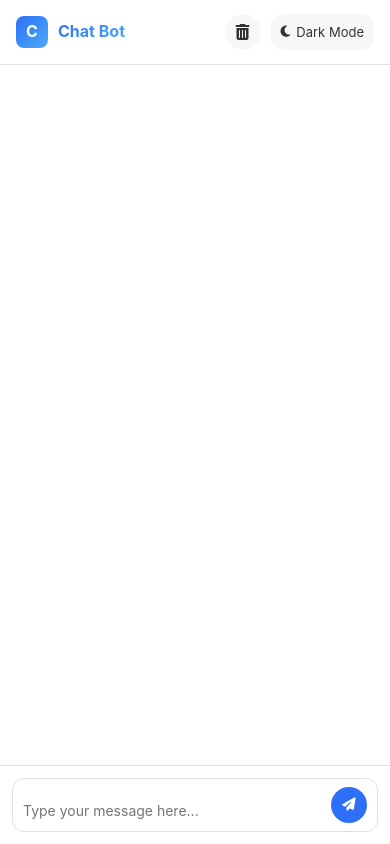
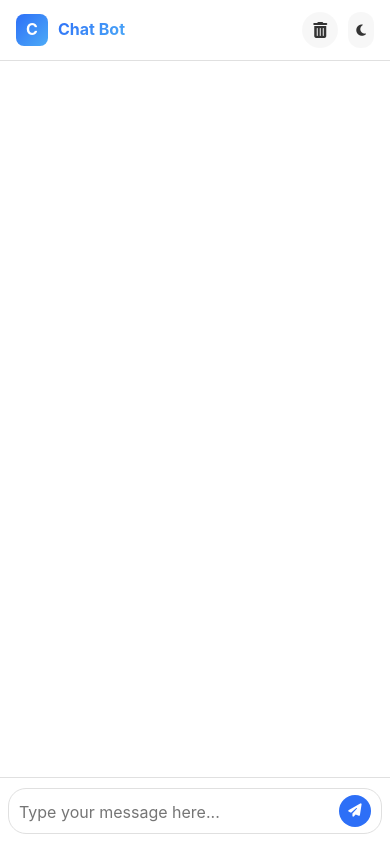
Before and after one commit to Akshay-gurav-31/chat-ai, a plain HTML site: page index.html in a window 390 px wide. Drawn offline with Linux system fonts and the light colour scheme.

Commit message:
Update styles.css

```diff
--- a/styles.css
+++ b/styles.css
@@ -232,7 +232,7 @@ body.dark-mode {
 }
 
 .input-area {
-    padding: 16px;
+    padding: 12px;
     border-top: 1px solid var(--border-light);
     flex-shrink: 0;
 }
@@ -244,11 +244,11 @@ body.dark-mode {
 .input-container {
     display: flex;
     align-items: flex-end;
-    gap: 10px;
+    gap: 8px;
     background-color: var(--card-light);
     border: 1px solid var(--border-light);
-    border-radius: var(--radius);
-    padding: 10px 12px;
+    border-radius: 20px;
+    padding: 8px 12px;
     transition: all 0.2s;
 }
 
@@ -267,13 +267,14 @@ body.dark-mode {
     border: none;
     outline: none;
     resize: none;
-    font-size: 15px;
-    line-height: 1.5;
-    max-height: 120px;
+    font-size: 16px;
+    line-height: 1.4;
+    max-height: 100px;
     background: transparent;
     color: inherit;
     font-family: inherit;
-    padding: 2px 0;
+    padding: 6px 0;
+    min-height: 24px;
 }
 
 .send-btn {
@@ -289,6 +290,8 @@ body.dark-mode {
     cursor: pointer;
     transition: all 0.2s;
     flex-shrink: 0;
+    align-self: flex-end;
+    margin-bottom: 2px;
 }
 
 .send-btn:hover {
@@ -328,7 +331,7 @@ body.dark-mode {
 /* Responsive Design */
 @media (max-width: 768px) {
     .chat-header {
-        padding: 14px 16px;
+        padding: 12px 16px;
     }
 
     .logo-text {
@@ -336,36 +339,54 @@ body.dark-mode {
     }
 
     .messages-container {
-        padding: 12px;
+        padding: 12px 10px;
         gap: 12px;
     }
 
     .message {
-        gap: 10px;
+        gap: 8px;
+        max-width: 95%;
     }
 
     .avatar {
-        width: 32px;
-        height: 32px;
+        width: 30px;
+        height: 30px;
         font-size: 12px;
     }
 
     .message-content {
-        padding: 10px 14px;
+        padding: 10px 12px;
         font-size: 14px;
+        border-radius: 14px;
     }
 
     .input-area {
-        padding: 12px;
+        padding: 10px 8px;
     }
 
     .input-container {
-        padding: 8px 10px;
-        gap: 8px;
+        padding: 6px 10px;
+        gap: 6px;
+        border-radius: 18px;
     }
 
     .message-input {
-        font-size: 14px;
+        font-size: 15px;
+        padding: 4px 0;
+    }
+
+    .send-btn {
+        width: 32px;
+        height: 32px;
+        margin-bottom: 0;
+    }
+
+    .theme-toggle-text span {
+        display: none;
+    }
+
+    .theme-toggle {
+        padding: 6px 8px;
     }
 }
 
@@ -374,4 +395,16 @@ body.dark-mode {
     .message-input {
         font-size: 16px; /* Prevents zoom on iOS */
     }
+
+    /* Fix for iOS Safari bottom safe area */
+    .input-area {
+        padding-bottom: calc(10px + env(safe-area-inset-bottom));
+    }
 }
+
+/* Android specific fixes */
+@supports not (-webkit-touch-callout: none) {
+    .message-input {
+        font-size: 16px; /* Prevents zoom on Android */
+    }
+}
```
